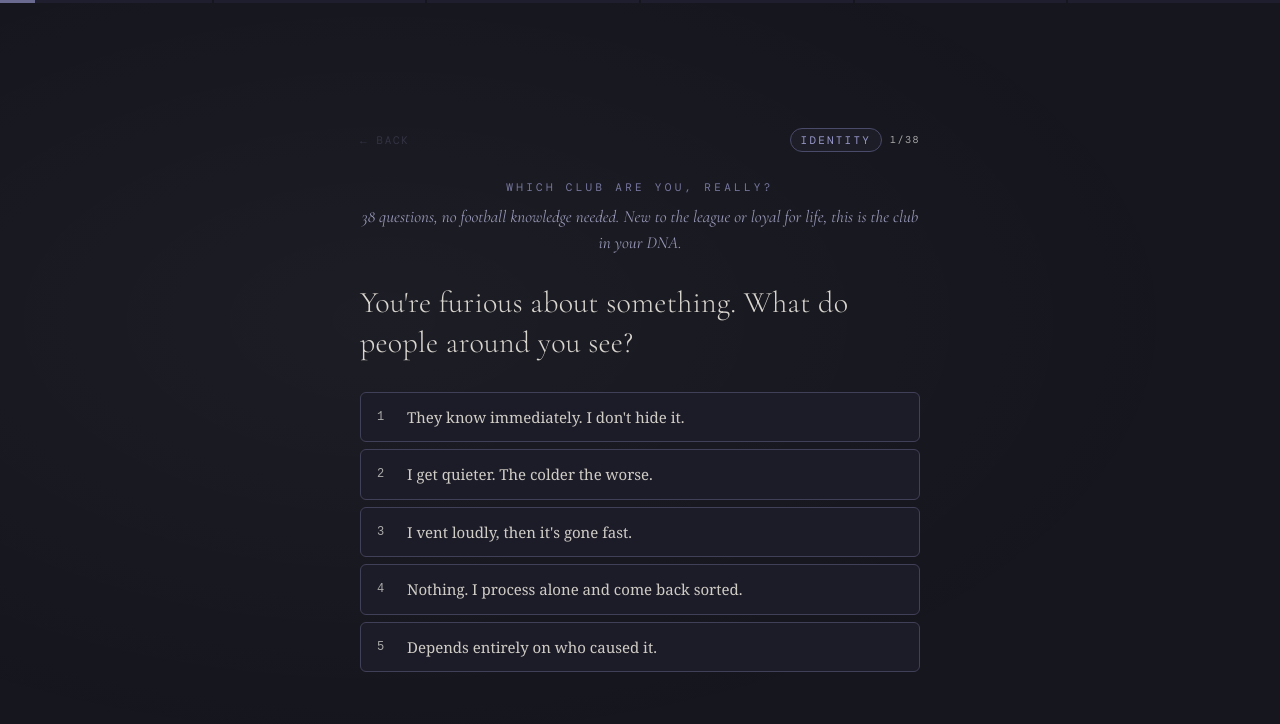
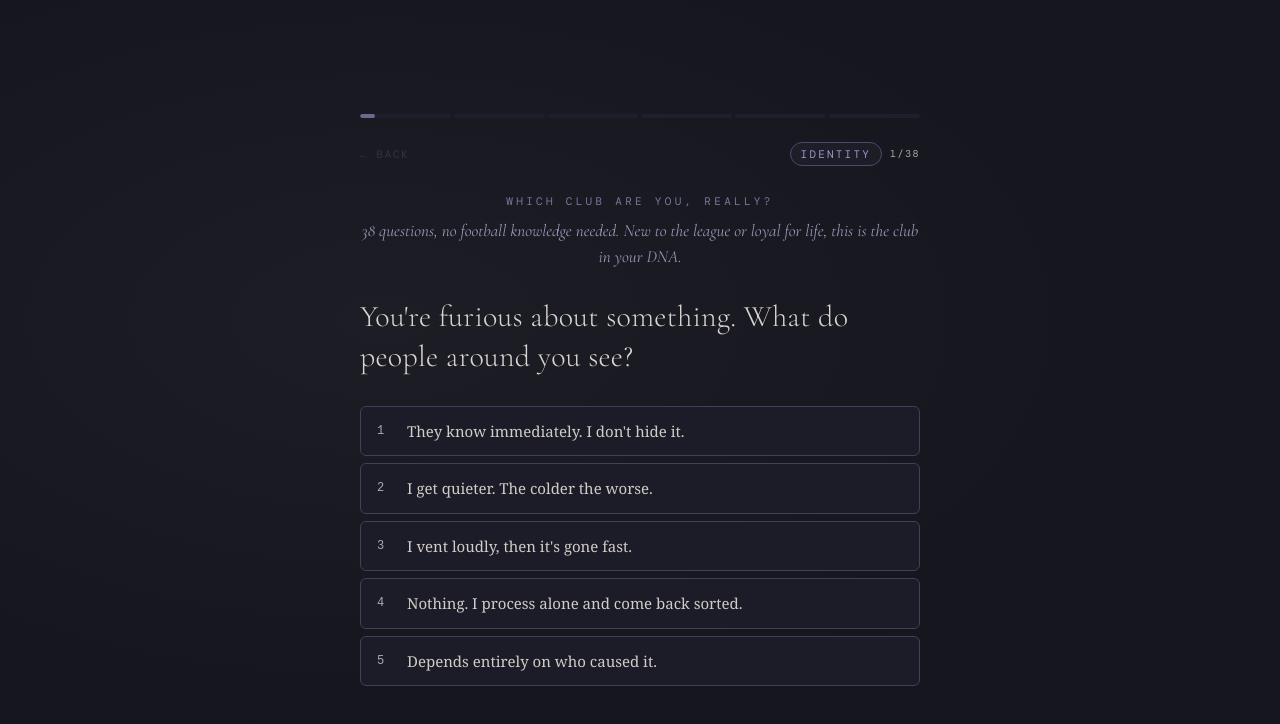
Before and after one commit to jakejmartin20-ai/fandna, a React (Vite) app: page / in a window 1280 px wide. Shown: the top 724 px of the page. Built offline with nearby package versions, Linux system fonts and the light colour scheme; a web font is replaced by a local one.

Commit message:
Add files via upload

```diff
--- a/src/App.jsx
+++ b/src/App.jsx
@@ -2481,20 +2481,6 @@ export default function App(){
         transition:"background 1s ease",
       }}/>
 
-      {/* Progress: six-segment phase tracker */}
-      {!result&&(
-        <div style={{position:"fixed",top:0,left:0,right:0,height:3,zIndex:99,display:"flex",gap:2,background:"#16161e"}}>
-          {phaseOrder.map((ph,i)=>{
-            const frac=i<phaseIdx?1:i>phaseIdx?0:Math.min(1,Math.max(0,(cur-phaseStart+1)/phaseLen));
-            return(
-              <div key={ph} style={{flex:1,height:"100%",background:"#1e1e2e",overflow:"hidden"}}>
-                <div style={{height:"100%",width:`${frac*100}%`,background:"#6a6a90",transition:"width .3s ease"}}/>
-              </div>
-            );
-          })}
-        </div>
-      )}
-
       <div style={{
         width:"100%",maxWidth:560,position:"relative",zIndex:1,
         animation:`${phase==="out"?"slideOut":"slideIn"} .22s ease forwards`,
@@ -2503,6 +2489,18 @@ export default function App(){
         {/* ── QUIZ ── */}
         {!result&&(
           <>
+            {/* Progress: six-segment phase tracker (in-flow, not jammed to viewport top) */}
+            <div style={{display:"flex",gap:3,height:4,marginBottom:24}}>
+              {phaseOrder.map((ph,i)=>{
+                const frac=i<phaseIdx?1:i>phaseIdx?0:Math.min(1,Math.max(0,(cur-phaseStart+1)/phaseLen));
+                return(
+                  <div key={ph} style={{flex:1,height:"100%",background:"#1e1e2e",borderRadius:2,overflow:"hidden"}}>
+                    <div style={{height:"100%",width:`${frac*100}%`,background:"#6a6a90",borderRadius:2,transition:"width .3s ease"}}/>
+                  </div>
+                );
+              })}
+            </div>
+
             {/* Nav row */}
             <div style={{display:"flex",justifyContent:"space-between",alignItems:"center",marginBottom:28,flexWrap:"nowrap",gap:8}}>
               <div style={{display:"flex",gap:10,alignItems:"center",flexShrink:1}}>
@@ -2820,7 +2818,7 @@ export default function App(){
 
             {/* Support + feedback footer (off the newcomer's critical path) */}
             <div style={{marginTop:28,paddingTop:20,borderTop:"1px solid #1e1e2e",textAlign:"center"}}>
-              <p style={{fontFamily:"'Cormorant Garamond',Georgia,serif",fontStyle:"italic",fontSize:14,color:"#7a7a98",lineHeight:1.6,margin:"0 auto 14px",maxWidth:380}}>Built by one person and far too many spreadsheets. If this got your club right, you can buy me a coffee.</p>
+              <p style={{fontFamily:"'Cormorant Garamond',Georgia,serif",fontStyle:"italic",fontSize:14,color:"#7a7a98",lineHeight:1.6,margin:"0 auto 14px",maxWidth:380}}>Built by one person and far too many spreadsheets. If this made you laugh, argue, or text a friend, you can buy me a coffee.</p>
               <div style={{display:"flex",gap:20,justifyContent:"center",flexWrap:"wrap"}}>
                 <a href="https://buymeacoffee.com/fandna" target="_blank" rel="noopener noreferrer"
                   style={{color:"#9898b8",fontSize:11,letterSpacing:"0.12em",textTransform:"uppercase",fontFamily:"'DM Mono',monospace",textDecoration:"none",transition:"color .15s"}}
```
